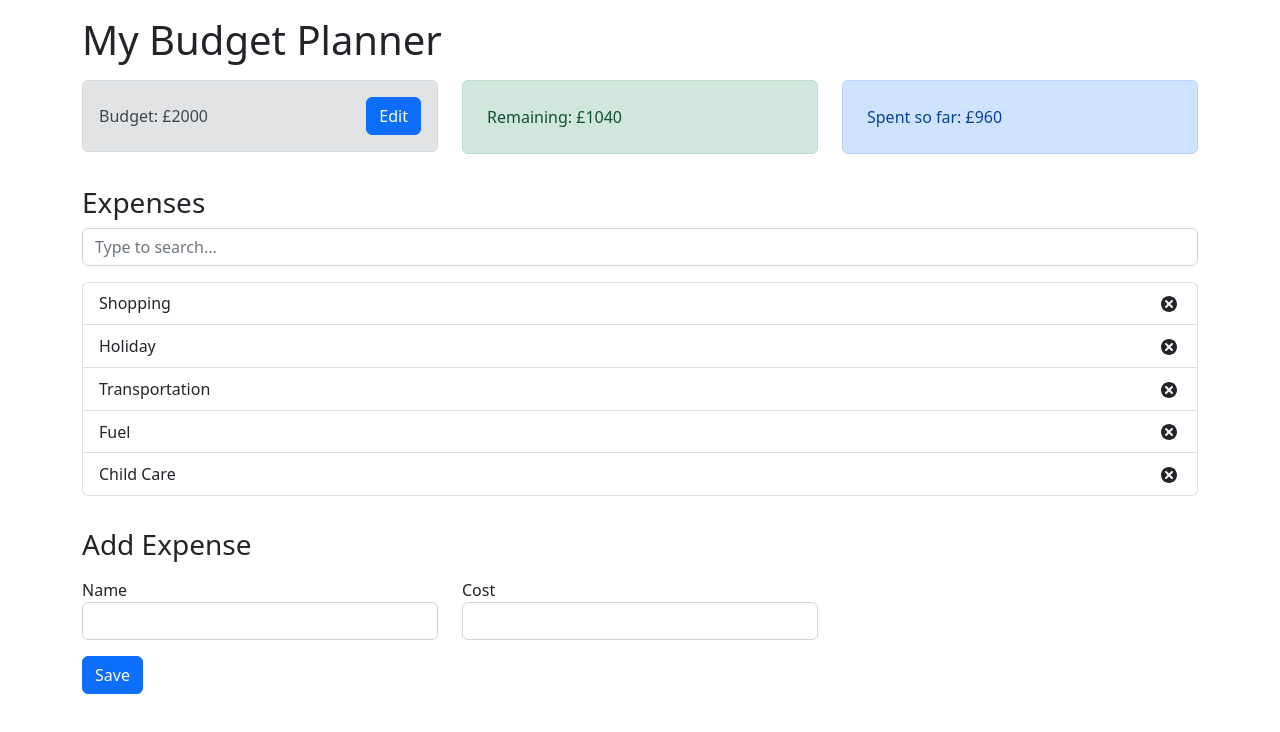
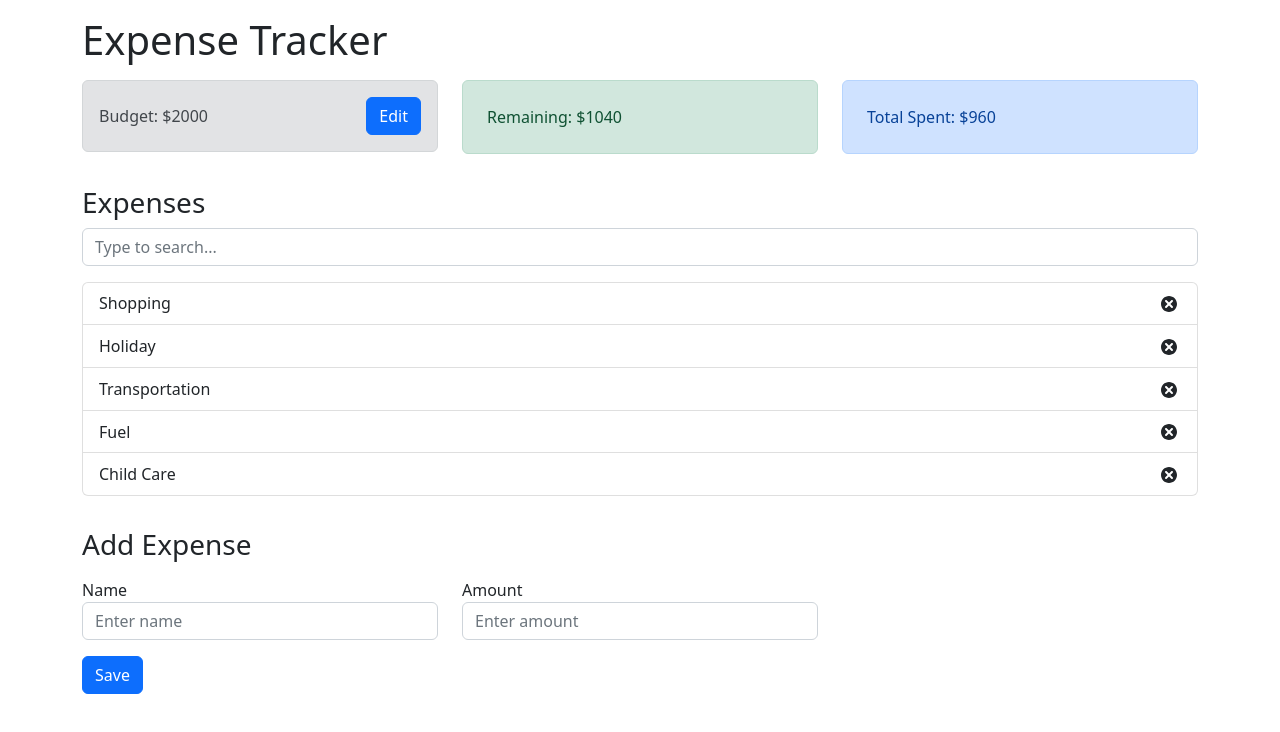
Before and after one commit to sanils2002/Expense-Tracker-with-React, a React (Create React App) app: page / in a window 1280 px wide. Shown: the top 732 px of the page. Built offline with nearby package versions, Linux system fonts and the light colour scheme.

Commit message:
Latest Commit

```diff
--- a/src/App.css
+++ b/src/App.css
@@ -1,6 +1,10 @@
 .App {
   text-align: center;
 }
+
+/* .app-cont {
+  background-image: url("./bg.png");
+} */
 
 .App-logo {
   height: 40vmin;
--- a/src/App.js
+++ b/src/App.js
@@ -1,5 +1,6 @@
 import React from 'react';
 import 'bootstrap/dist/css/bootstrap.min.css';
+import './App.css'
 
 import { AppProvider } from './context/AppContext';
 import Budget from './components/Budget';
@@ -11,8 +12,8 @@ import RemainingBudget from './components/Remaining';
 const App = () => {
 	return (
 		<AppProvider>
-			<div className='container'>
-				<h1 className='mt-3'>My Budget Planner</h1>
+			<div className='container app-cont'>
+				<h1 className='mt-3'>Expense Tracker</h1>
 				<div className='row mt-3'>
 					<div className='col-sm'>
 						<Budget />
--- a/src/components/AddExpenseForm.js
+++ b/src/components/AddExpenseForm.js
@@ -37,10 +37,11 @@ const AddExpenseForm = (props) => {
 						id='name'
 						value={name}
 						onChange={(event) => setName(event.target.value)}
+						placeholder='Enter name'
 					/>
 				</div>
 				<div class='col-sm col-lg-4'>
-					<label for='cost'>Cost</label>
+					<label for='cost'>Amount</label>
 					<input
 						required='required'
 						type='number'
@@ -48,6 +49,7 @@ const AddExpenseForm = (props) => {
 						id='cost'
 						value={cost}
 						onChange={(event) => setCost(event.target.value)}
+						placeholder='Enter amount'
 					/>
 				</div>
 			</div>
--- a/src/components/ExpenseItem.js
+++ b/src/components/ExpenseItem.js
@@ -16,7 +16,7 @@ const ExpenseItem = (props) => {
 		<li class='list-group-item d-flex justify-content-between align-items-center'>
 			{props.name}
 			<div>
-				<span class='badge badge-primary badge-pill mr-3'>£{props.cost}</span>
+				<span class='badge badge-dark'>${props.cost}</span>
 				<TiDelete size='1.5em' onClick={handleDeleteExpense} />
 			</div>
 		</li>
--- a/src/components/ExpenseTotal.js
+++ b/src/components/ExpenseTotal.js
@@ -10,7 +10,7 @@ const ExpenseTotal = () => {
 
 	return (
 		<div class='alert alert-primary p-4'>
-			<span>Spent so far: £{total}</span>
+			<span>Total Spent: ${total}</span>
 		</div>
 	);
 };
--- a/src/components/Remaining.js
+++ b/src/components/Remaining.js
@@ -12,7 +12,7 @@ const RemainingBudget = () => {
 
 	return (
 		<div class={`alert p-4 ${alertType}`}>
-			<span>Remaining: £{budget - totalExpenses}</span>
+			<span>Remaining: ${budget - totalExpenses}</span>
 		</div>
 	);
 };
--- a/src/components/ViewBudget.js
+++ b/src/components/ViewBudget.js
@@ -3,7 +3,7 @@ import React from 'react';
 const ViewBudget = (props) => {
 	return (
 		<>
-			<span>Budget: £{props.budget}</span>
+			<span>Budget: ${props.budget}</span>
 			<button type='button' class='btn btn-primary' onClick={props.handleEditClick}>
 				Edit
 			</button>
```
Also changed, not shown: src/index.css (line endings or trailing spaces), 1 other file (tests, documents, lock files or other folders).
